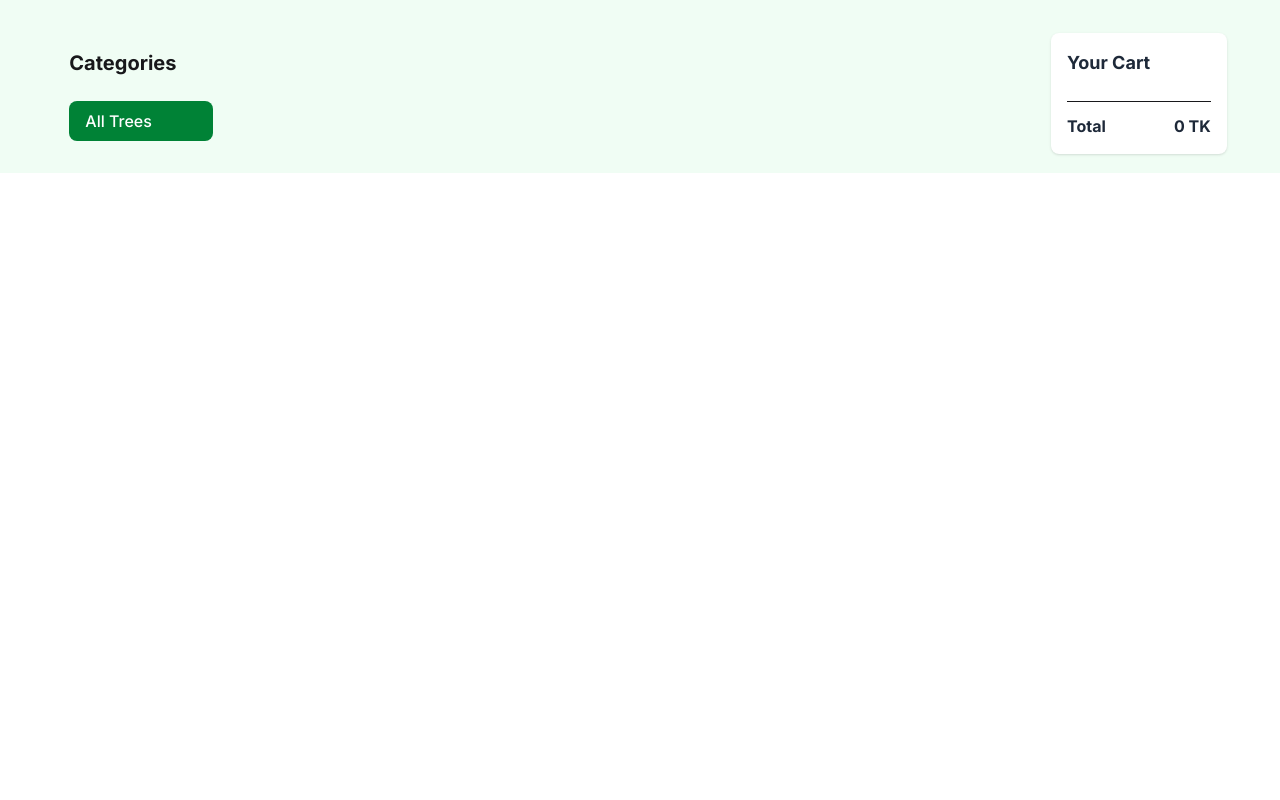
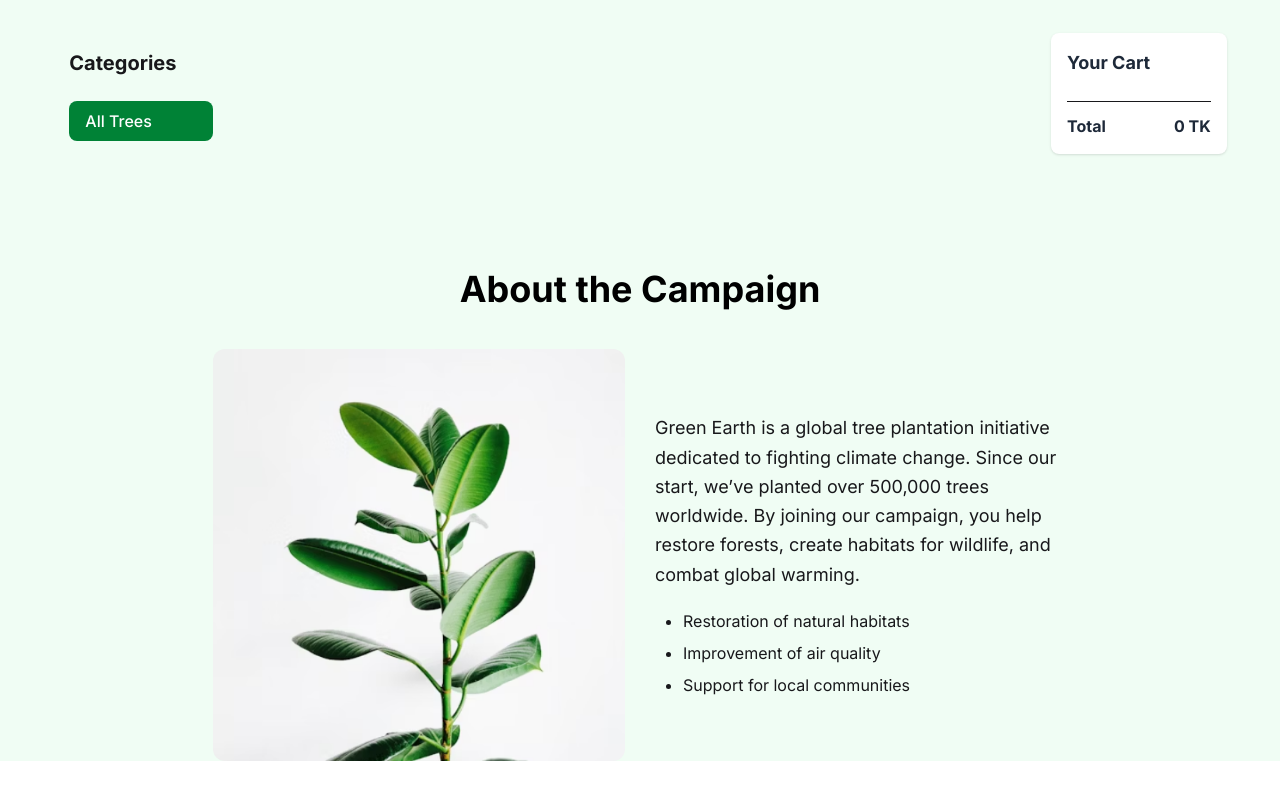
Before and after one commit to tamim127/green-earth-website, a plain HTML site: page index.html in a window 1280 px wide. Shown: the part 466-1266 px from the top of the page. Before the commit the page ends 800 px from the top, so only its background shows below. Drawn offline with nearby package versions, Linux system fonts and the light colour scheme.

Commit message:
added About the Campaign section

```diff
--- a/index.html
+++ b/index.html
@@ -138,6 +138,41 @@
     </section>
 
 
+    <!-- About Campaign Section -->
+    <section class="w-11/12 md:w-8/12 mx-auto my-[50px]">
+        <!-- Heading -->
+        <div>
+            <h1 class="font-bold text-black text-2xl md:text-4xl text-center mb-[40px]">
+                About the Campaign
+            </h1>
+        </div>
+
+        <!-- Content -->
+        <div class="flex flex-col md:flex-row gap-[30px] justify-between items-center">
+
+            <!-- Left Image -->
+            <div class="md:w-1/2">
+                <img class="rounded-xl w-full h-auto" src="./assets/about.png" alt="About Campaign">
+            </div>
+
+            <!-- Right Text -->
+            <div class="md:w-1/2">
+                <h3 class="text-base md:text-lg leading-relaxed">
+                    Green Earth is a global tree plantation initiative dedicated to fighting climate change.
+                    Since our start, we’ve planted over 500,000 trees worldwide.
+                    By joining our campaign, you help restore forests, create habitats for wildlife, and combat global
+                    warming.
+                </h3>
+                <ul class="list-disc mt-5 ml-7 space-y-2">
+                    <li>Restoration of natural habitats</li>
+                    <li>Improvement of air quality</li>
+                    <li>Support for local communities</li>
+                </ul>
+            </div>
+        </div>
+    </section>
+
+
 
 
 
```
